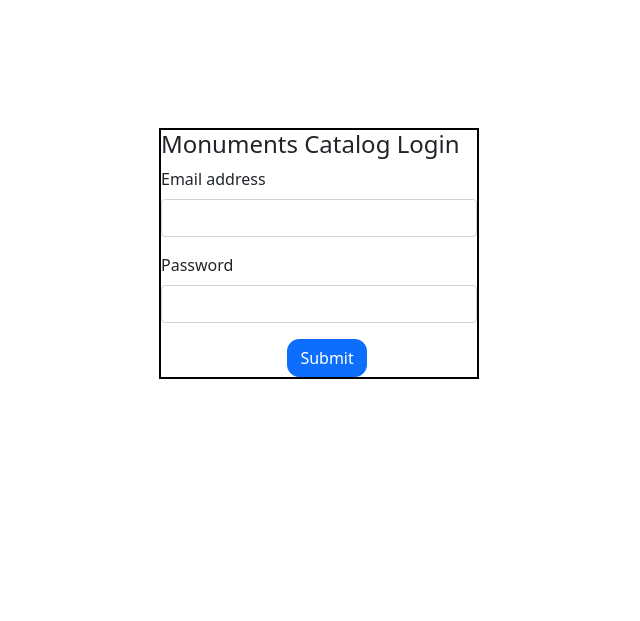
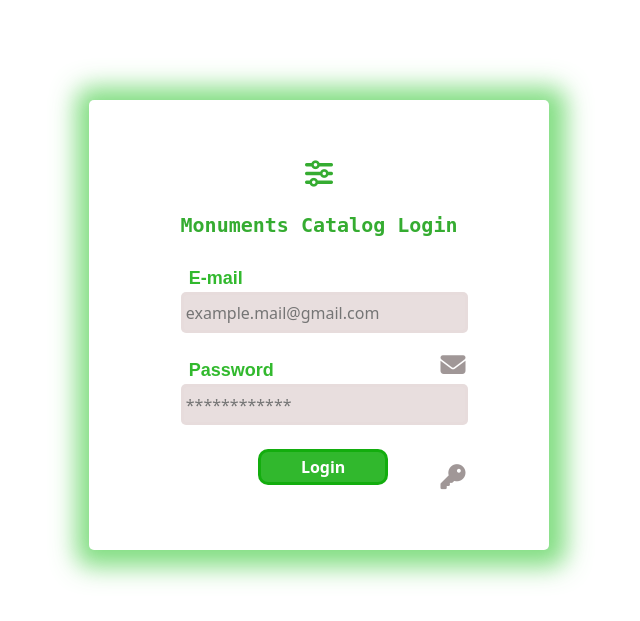
Before and after one commit to Abdellah-05/Monuments-Art-Store, a PHP site: page /login.html in a window 1280 px wide. Shown: the top 621 px of the page, without its empty margins (321-961 px from the left). Run offline with PHP 8.4, Linux system fonts and the light colour scheme.

Commit message:
login v0.2

```diff
--- a/frontEnd/css/style.css
+++ b/frontEnd/css/style.css
@@ -1,6 +1,77 @@
-#formul{
-    border: 2px solid black;
+.login{
+    width: 36%;
+    height: 450px;
+    border-radius: 5px;
+    box-shadow: 2px 2px 25px 15px rgba(102, 214, 102, 0.808);
     margin: auto;
-    margin-top: 10%;
-
+    margin-top: 100px;
 }
+.login i{
+    display: block;
+    text-align: center;
+    padding-top: 60px;
+    padding-bottom: 25px;
+    transition: all 0.3s ease;
+    color:#139e0eda;
+    font-size: 28px;
+}
+.login h4{
+    color: #139e0eda;
+    text-align: center;
+    font-family: monospace;
+    font-weight: bold;
+    font-size: x-large;
+}
+form{
+    margin-left: 20%;
+    padding-top: 20px;
+}
+form label{
+    font-size: large;
+    font-family: sans-serif;
+    font-weight: bold;
+    color: #0fad0ada;
+    margin-left: 8px;
+}
+form input{
+    width: 78%;
+    border: 3px solid rgba(231, 220, 220, 0.938);
+    border-radius: 5px;
+    background-color:rgba(231, 220, 220, 0.938);
+    height: 41px;
+}
+form input:focus {
+    background-color: rgba(102, 214, 102, 0.541);
+}
+form #mail{
+    display: block;
+    text-align: center;
+    transition: all 0.3s ease;
+    font-size: 25px;
+    z-index: 3;
+    position: absolute;
+    top: 36.5%;
+    left: 59.5%;
+    color: rgba(134, 123, 123, 0.788);
+}
+form #pwd{
+    display: block;
+    text-align: center;
+    transition: all 0.3s ease;
+    font-size: 25px;
+    z-index: 3;
+    position: absolute;
+    top: 50.5%;
+    left: 59.5%;
+    color: rgba(134, 123, 123, 0.788);
+}
+form button{
+    margin-left: 21%;
+    width: 130px;
+    border-radius: 10px;
+    background-color: #0fad0ada;
+    height: 36px;
+    border: 3px solid #0fad0ada;
+    color: white;
+    font-weight: bold;
+}
--- a/frontEnd/index.html
+++ b/frontEnd/index.html
@@ -12,6 +12,7 @@
 </head>
 <body>
         <header>
+            <span style="width: 90px; height: 100px; background-color: rgba(49, 170, 57, 0.877); position: absolute; z-index: 10; left: 0px; top: 0px; " ></span>
             <h3><strong>Bienvenue, Elamrani Zouhair</strong></h3>
             <p><em>users</em></p>
         </header>
--- a/frontEnd/login.html
+++ b/frontEnd/login.html
@@ -10,28 +10,46 @@
     <link rel="stylesheet" href="css/all.min.css">
     <link rel="stylesheet" href="css/bootstrap.min.css">
     <link rel="stylesheet" href="css/bootstrap.min.css.map">
+    <link rel="stylesheet" href="fontawesome-free-6.1.1-web\css\all.min.css">
     <link rel="stylesheet" href="css/style.css">
     <!-- end -->
 
     <title>Document</title>
 </head>
 <body>
+    <div class="login">
+        <i class="fa  fa-sliders"></i>
+        <h4>Monuments Catalog Login</h4>
+        <form action="#">
+            <label for="email" >E-mail </label><br>
+            <input type="email" placeholder="example.mail@gmail.com" > <i id="mail" class="fa fa-envelope" aria-hidden="true"></i>
+            <br><br>
+            <label for="Password" >Password </label><br>
+            <input type="password" placeholder="************" > <i id="pwd" class="fas fa-key" aria-hidden="true"></i>
+            <br><br>
+            <button type="submit" >Login</button>
+        </form>
+    </div>
 
-    <div id="formul" class="col-3">
+
+</body>
+</html>
+
+<!--
+    <div id="formul" >
+        <a href="#"  ><i class="fa  fa-sliders"></i></a>
         <h4>Monuments Catalog Login</h4>
         <form>
             <div class="mb-3">
-            <label for="exampleInputEmail1" class="form-label">Email address</label>
-            <input type="email" class="form-control" id="exampleInputEmail1" aria-describedby="emailHelp">
+                <label for="exampleInputEmail1" class="form-label">Email address</label>
+                <input type="email" class="form-control" id="exampleInputEmail1" >
+            </div>
 
+            <div class="mb-3">
+                <label for="exampleInputPassword1" class="form-label">Password</label>
+                <input type="password" class="form-control" id="exampleInputPassword1">
             </div>
-            <div class="mb-3">
-            <label for="exampleInputPassword1" class="form-label">Password</label>
-            <input type="password" class="form-control" id="exampleInputPassword1">
-            </div>
-            <button type="submit" class="btn btn-primary" style="margin-left: 40%; border-radius: 12px;">Submit</button>
+            <button type="submit" class="btn btn-success" style="margin-left: 40%; border-radius: 12px;">Submit</button>
         </form>
     </div>
-
-</body>
-</html>
+-->
```
